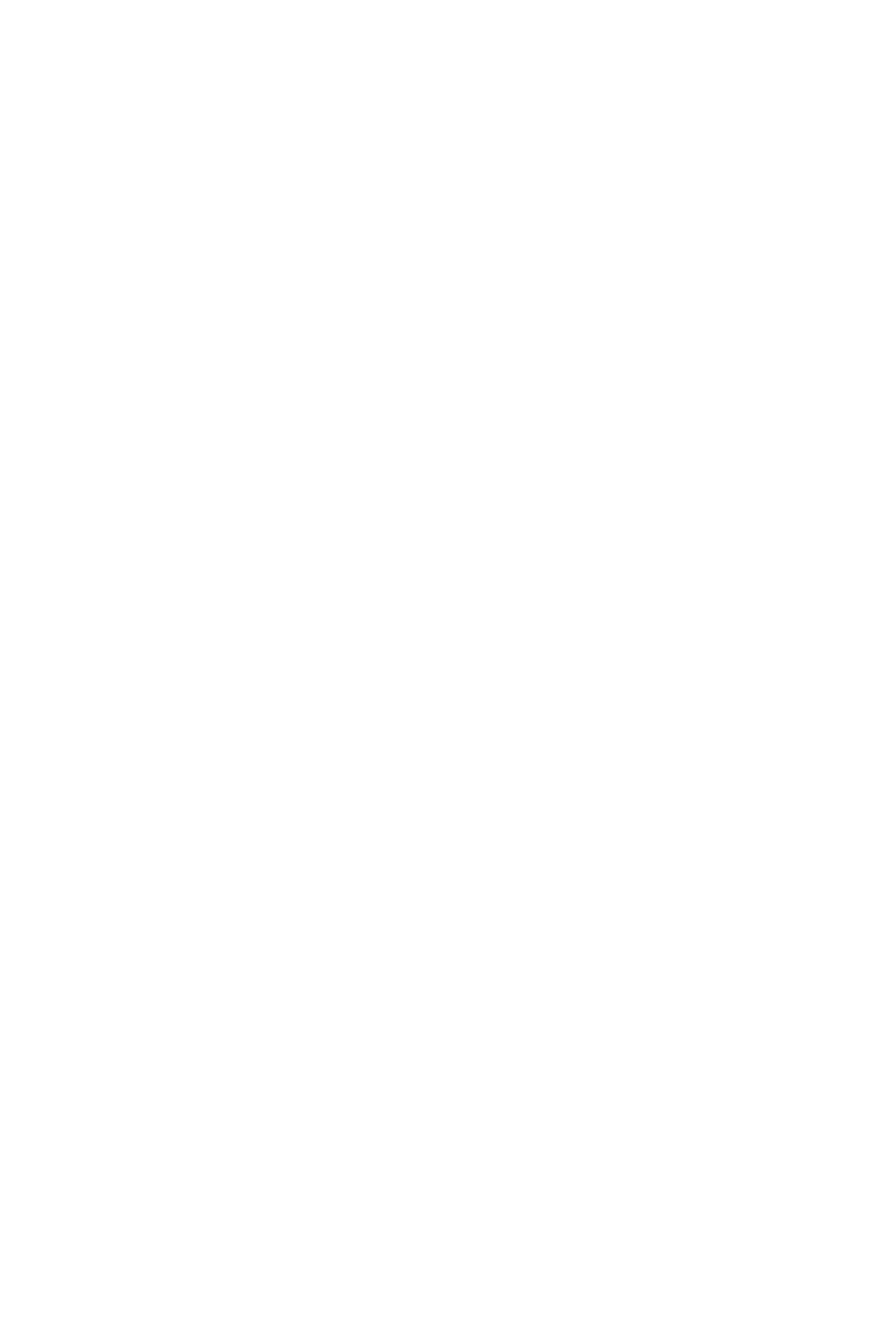
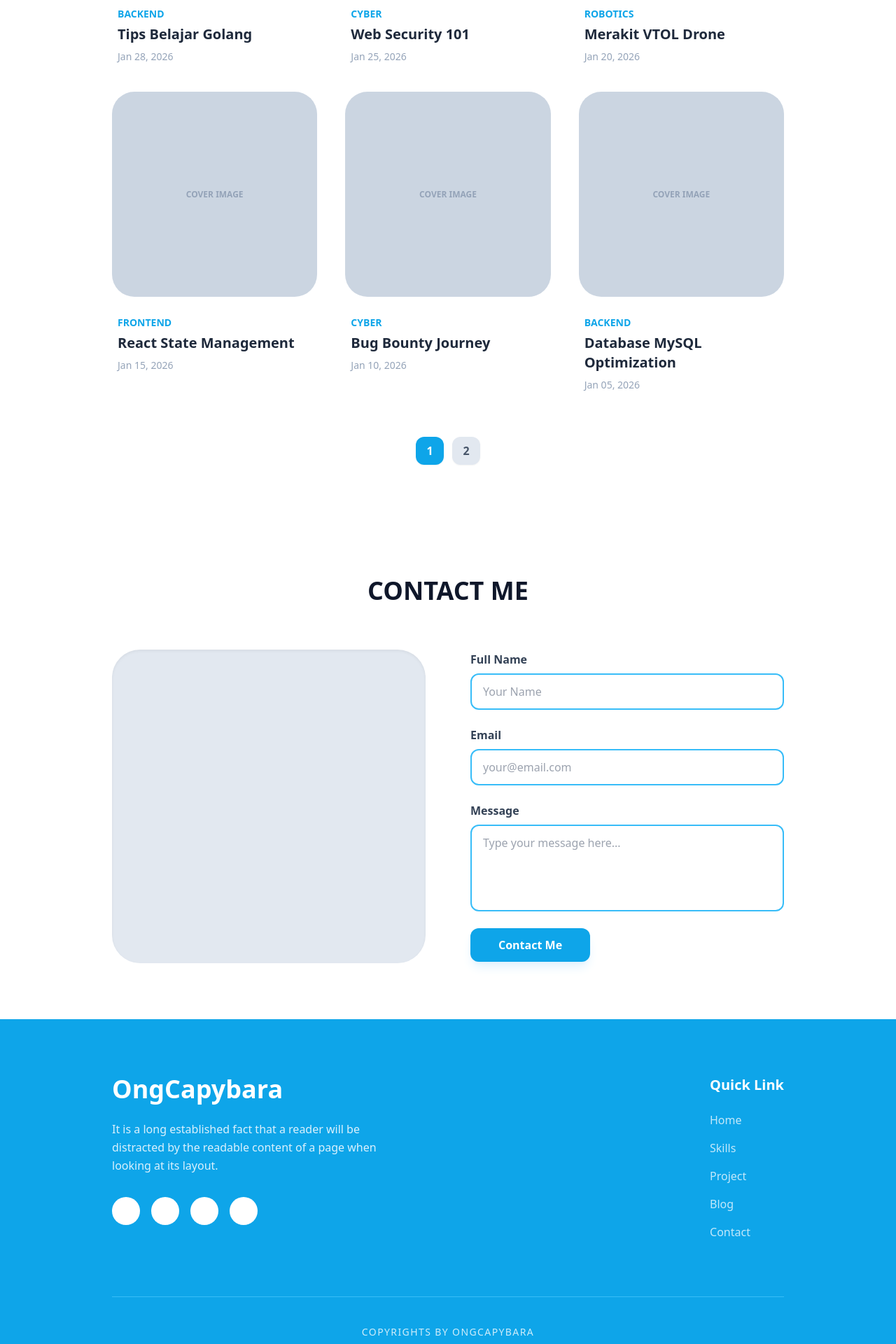
Before and after one commit to OngCapybara/Ong-Capybara, a React (Vite) app: page / in a window 1280 px wide. Shown: the part 3100-5020 px from the top of the page at 70% size. Before the commit the page ends 2606 px from the top, so only its background shows below. Built offline with nearby package versions, Linux system fonts and the light colour scheme.

Commit message:
Add contact and footer

```diff
--- a/src/App.jsx
+++ b/src/App.jsx
@@ -2,6 +2,9 @@ import Navbar from "./components/Navbar";
 import Hero from "./components/Hero";
 import Skills from "./components/Skills";
 import Projects from "./components/Projects"
+import Blogs from "./components/Blogs"
+import Contact from "./components/Contact"
+import Footer from "./components/Footer"
 
 function App() {
   return (
@@ -10,6 +13,9 @@ function App() {
       <Hero />
       <Skills />
       <Projects />
+      <Blogs />
+      <Contact />
+      <Footer />
     </div>
   );
 }
--- /dev/null
+++ b/src/components/Blogs.jsx
@@ -0,0 +1,89 @@
+import { useState } from "react";
+
+export default function Blogs() {
+  // 1. Setup State untuk Halaman Aktif
+  const [currentPage, setCurrentPage] = useState(1);
+  const postsPerPage = 6; // Mau nampilin berapa blog per halaman? Kita set 6 ya.
+
+  const blogs = [
+    { id: 1, title: "Tips Belajar Golang", date: "Jan 28, 2026", category: "Backend" },
+    { id: 2, title: "Web Security 101", date: "Jan 25, 2026", category: "Cyber" },
+    { id: 3, title: "Merakit VTOL Drone", date: "Jan 20, 2026", category: "Robotics" },
+    { id: 4, title: "React State Management", date: "Jan 15, 2026", category: "Frontend" },
+    { id: 5, title: "Bug Bounty Journey", date: "Jan 10, 2026", category: "Cyber" },
+    { id: 6, title: "Database MySQL Optimization", date: "Jan 05, 2026", category: "Backend" },
+    { id: 7, title: "Ardupilot Configuration", date: "Jan 02, 2026", category: "Robotics" },
+    { id: 8, title: "Tailwind vs Bootstrap", date: "Dec 28, 2025", category: "Frontend" },
+    { id: 9, title: "Networking Dasar", date: "Dec 20, 2025", category: "Network" },
+    { id: 10, title: "Pentesting Mobile App", date: "Dec 15, 2025", category: "Cyber" },
+  ];
+
+  // 2. Logika Pemotongan Data (Pagination)
+  const indexOfLastPost = currentPage * postsPerPage;
+  const indexOfFirstPost = indexOfLastPost - postsPerPage;
+  const currentBlogs = blogs.slice(indexOfFirstPost, indexOfLastPost);
+
+  // 3. Hitung Total Halaman
+  const totalPages = Math.ceil(blogs.length / postsPerPage);
+
+  return (
+    <section id="Blog" className="w-full bg-white py-20">
+      <div className="container mx-auto px-8 md:px-40 text-center">
+        <h2 className="text-4xl font-black text-slate-900 mb-16 uppercase">Blogs</h2>
+
+        {/* Blog Grid - Menampilkan hanya data yang sudah di-slice */}
+        <div className="grid grid-cols-1 md:grid-cols-3 gap-10 mb-16">
+          {currentBlogs.map((blog) => (
+            <div key={blog.id} className="group cursor-pointer">
+              <div className="w-full aspect-square bg-slate-200 rounded-[2rem] mb-6 overflow-hidden transition-all duration-300 group-hover:shadow-2xl group-hover:shadow-sky-100 group-hover:-translate-y-2">
+                <div className="w-full h-full bg-slate-300 flex items-center justify-center text-slate-400 font-bold uppercase text-xs">
+                  Cover Image
+                </div>
+              </div>
+              <div className="text-left px-2">
+                <span className="text-sky-500 font-bold text-sm uppercase">{blog.category}</span>
+                <h3 className="text-xl font-black text-slate-800 mt-1 group-hover:text-sky-600 transition">{blog.title}</h3>
+                <p className="text-slate-400 text-sm mt-2">{blog.date}</p>
+              </div>
+            </div>
+          ))}
+        </div>
+
+        {/* 4. Tampilan Tombol Angka (Pagination) */}
+        <div className="flex justify-center items-center gap-3">
+          {/* Tombol Sebelumnya (Opsional) */}
+          {currentPage > 1 && (
+            <button
+              onClick={() => setCurrentPage(currentPage - 1)}
+              className="w-10 h-10 rounded-xl bg-slate-200 text-slate-600 font-bold hover:bg-sky-500 hover:text-white transition"
+            >
+              {"<"}
+            </button>
+          )}
+
+          {/* Mapping Angka Halaman */}
+          {[...Array(totalPages)].map((_, index) => (
+            <button
+              key={index + 1}
+              onClick={() => setCurrentPage(index + 1)}
+              className={`w-10 h-10 rounded-xl font-bold transition shadow-sm ${
+                currentPage === index + 1
+                ? "bg-sky-500 text-white"
+                : "bg-slate-200 text-slate-600 hover:bg-slate-300"
+              }`}
+            >
+              {index + 1}
+            </button>
+          ))}
+
+          {/* Simbol Titik-titik (Kalau halaman sudah sangat banyak) */}
+          {totalPages > 3 && currentPage < totalPages && (
+            <button className="w-10 h-10 rounded-xl bg-slate-100 text-slate-400 font-bold cursor-default">
+              ...
+            </button>
+          )}
+        </div>
+      </div>
+    </section>
+  );
+}
--- /dev/null
+++ b/src/components/Contact.jsx
@@ -0,0 +1,59 @@
+export default function Contact() {
+  return (
+    <section id="Contact" className="w-full bg-white py-20">
+      <div className="container mx-auto px-8 md:px-40">
+        <h2 className="text-4xl font-black text-center text-slate-900 mb-16 uppercase">
+          Contact Me
+        </h2>
+
+        <div className="flex flex-col md:flex-row gap-16 items-center">
+          {/* Sisi Kiri: Placeholder Gambar/Ilustrasi */}
+          <div className="w-full md:w-1/2">
+            <div className="w-full aspect-square bg-slate-200 rounded-[2.5rem] shadow-inner">
+              {/* Kamu bisa masukkan ilustrasi atau foto tim VTOL Drone di sini */}
+            </div>
+          </div>
+
+          {/* Sisi Kanan: Form Contact */}
+          <div className="w-full md:w-1/2">
+            <form className="flex flex-col gap-6">
+              <div className="flex flex-col gap-2">
+                <label className="font-bold text-slate-700">Full Name</label>
+                <input
+                  type="text"
+                  className="w-full px-4 py-3 rounded-xl border-2 border-sky-400 focus:outline-none focus:ring-2 focus:ring-sky-200 transition"
+                  placeholder="Your Name"
+                />
+              </div>
+
+              <div className="flex flex-col gap-2">
+                <label className="font-bold text-slate-700">Email</label>
+                <input
+                  type="email"
+                  className="w-full px-4 py-3 rounded-xl border-2 border-sky-400 focus:outline-none focus:ring-2 focus:ring-sky-200 transition"
+                  placeholder="your@email.com"
+                />
+              </div>
+
+              <div className="flex flex-col gap-2">
+                <label className="font-bold text-slate-700">Message</label>
+                <textarea
+                  rows="4"
+                  className="w-full px-4 py-3 rounded-xl border-2 border-sky-400 focus:outline-none focus:ring-2 focus:ring-sky-200 transition resize-none"
+                  placeholder="Type your message here..."
+                ></textarea>
+              </div>
+
+              <button
+                type="submit"
+                className="w-fit bg-sky-500 text-white px-10 py-3 rounded-xl font-black hover:bg-sky-600 shadow-lg shadow-sky-100 transition active:scale-95"
+              >
+                Contact Me
+              </button>
+            </form>
+          </div>
+        </div>
+      </div>
+    </section>
+  );
+}
--- /dev/null
+++ b/src/components/Footer.jsx
@@ -0,0 +1,50 @@
+export default function Footer() {
+  const links = ["Home", "Skills", "Project", "Blog", "Contact"];
+
+  return (
+    <footer className="w-full bg-sky-500 pt-20 pb-10 text-white">
+      <div className="container mx-auto px-8 md:px-40">
+        <div className="flex flex-col md:flex-row justify-between gap-16 mb-20">
+
+          {/* Sisi Kiri: Branding */}
+          <div className="max-w-sm">
+            <h2 className="text-4xl font-black mb-6">OngCapybara</h2>
+            <p className="text-sky-50 leading-relaxed opacity-90">
+              It is a long established fact that a reader will be distracted by the readable content of a page when looking at its layout.
+            </p>
+
+            {/* Social Icons Placeholder */}
+            <div className="flex gap-4 mt-8">
+              {[1, 2, 3, 4].map((i) => (
+                <div key={i} className="w-10 h-10 bg-white rounded-full flex items-center justify-center cursor-pointer hover:scale-110 transition">
+                  {/* Icon sosmed nanti di sini */}
+                </div>
+              ))}
+            </div>
+          </div>
+
+          {/* Sisi Kanan: Quick Link */}
+          <div>
+            <h4 className="text-xl font-bold mb-6">Quick Link</h4>
+            <ul className="flex flex-col gap-4">
+              {links.map((link) => (
+                <li key={link}>
+                  <a href={`#${link}`} className="text-sky-50 hover:underline transition opacity-80 hover:opacity-100">
+                    {link}
+                  </a>
+                </li>
+              ))}
+            </ul>
+          </div>
+        </div>
+
+        {/* Copyright */}
+        <div className="text-center pt-10 border-t border-sky-400">
+          <p className="text-sm font-medium opacity-80 uppercase tracking-widest">
+            Copyrights By OngCapybara
+          </p>
+        </div>
+      </div>
+    </footer>
+  );
+}
```
